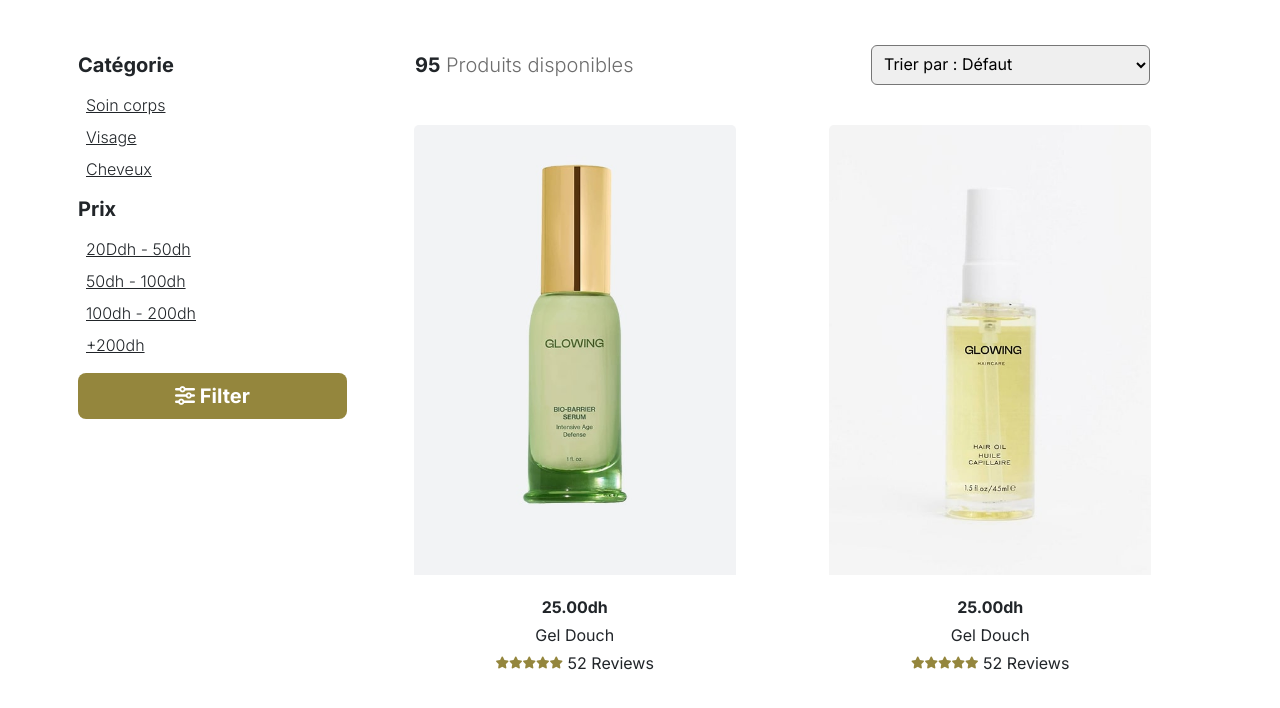
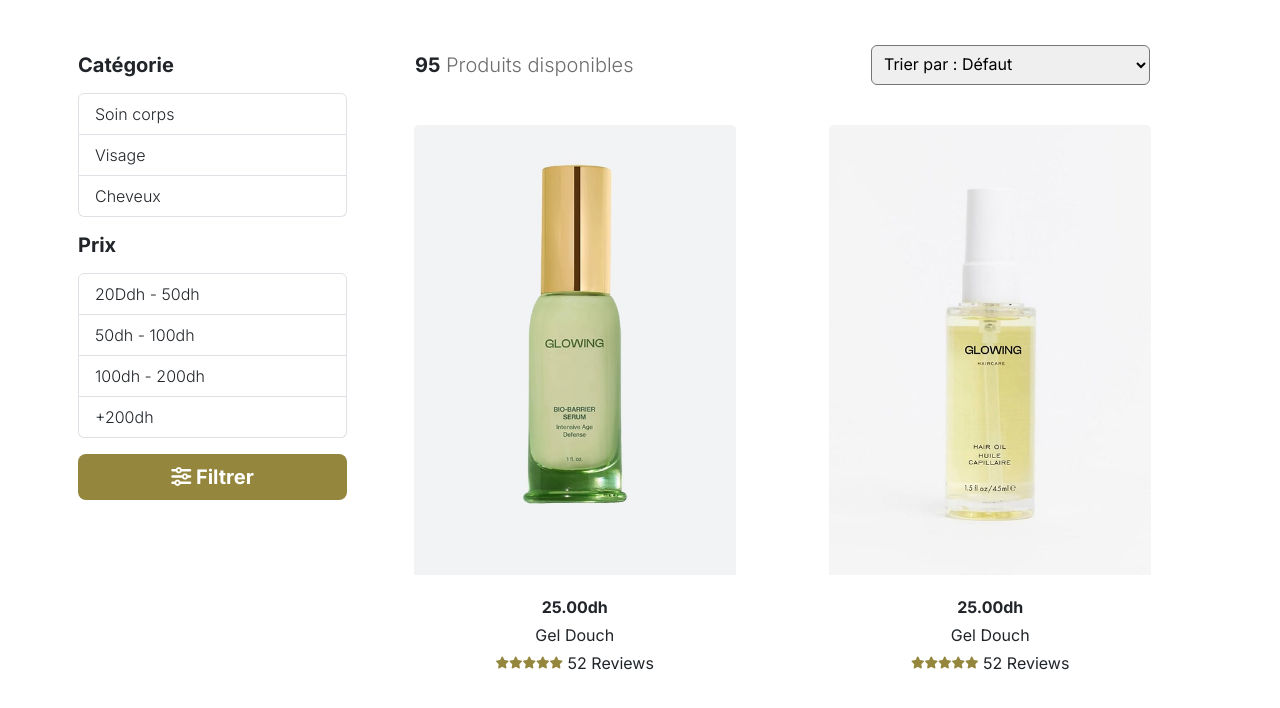
Before and after one commit to designcraftsman/kenzatlas-front, a website: page shop.html in a window 1280 px wide. Shown: the part 92-800 px from the top of the page. Drawn offline with nearby package versions, Linux system fonts and the light colour scheme.

Commit message:
some adjusments to the filter section of the shop page

```diff
--- a/shop.html
+++ b/shop.html
@@ -32,19 +32,19 @@
       <div class="row shop__container">
         <div class="  col-3 d-lg-block d-none  p-2  mt-5 shop__container__filterBar   ">
           <h2 class=" fs-5 fw-bold ">Catégorie</h2>
-          <ul class="list-unstyled  mt-3 ">
-            <li class="fw-light fs-6 m-2"><a href="#" class="link-dark ">Soin corps</a></li>
-            <li class="fw-light fs-6 m-2"><a href="#" class="link-dark ">Visage</a></li>
-            <li class="fw-light fs-6 m-2"><a href="#" class="link-dark ">Cheveux</a></li>
+          <ul class="list-group  mt-3 mb-3 ">
+            <li class="fw-light list-group-item fs-6 "><a href="#" class="link-dark text-decoration-none">Soin corps</a></li>
+            <li class="fw-light list-group-item fs-6"><a href="#" class="link-dark text-decoration-none">Visage</a></li>
+            <li class="fw-light list-group-item fs-6 "><a href="#" class="link-dark text-decoration-none">Cheveux</a></li>
           </ul>
           <h2 class=" fs-5 fw-bold ">Prix</h2>
-          <ul class="list-unstyled  mt-3  ">
-            <li class="fw-light fs-6 m-2 fw-lighter "><a href="#" class="link-dark ">20Ddh - 50dh</a></li>
-            <li class="fw-light fs-6 m-2 fw-lighter"><a href="#" class="link-dark ">50dh - 100dh</a></li>
-            <li class="fw-light fs-6 m-2 fw-lighter"><a href="#" class="link-dark ">100dh - 200dh</a></li>
-            <li class="fw-light fs-6 m-2 fw-lighter"><a href="#" class="link-dark ">+200dh</a></li>
+          <ul class=" list-group   mt-3 mb-3  ">
+            <li class="fw-light list-group-item fs-6 fw-lighter "><a href="#" class="link-dark text-decoration-none ">20Ddh - 50dh</a></li>
+            <li class="fw-light list-group-item fs-6 fw-lighter"><a href="#" class="link-dark text-decoration-none">50dh - 100dh</a></li>
+            <li class="fw-light list-group-item fs-6  fw-lighter"><a href="#" class="link-dark text-decoration-none ">100dh - 200dh</a></li>
+            <li class="fw-light list-group-item fs-6  fw-lighter"><a href="#" class="link-dark text-decoration-none ">+200dh</a></li>
           </ul>
-          <button class="btn btn-primary border-0 w-100  btn-lg border-black text-secondary fw-bold "><i class="fa-solid fa-sliders"></i> Filter</button>
+          <button class="btn btn-primary border-0 w-100  btn-lg border-black text-secondary fw-bold "><i class="fa-solid fa-sliders"></i> Filtrer</button>
         </div>
 
 
```
